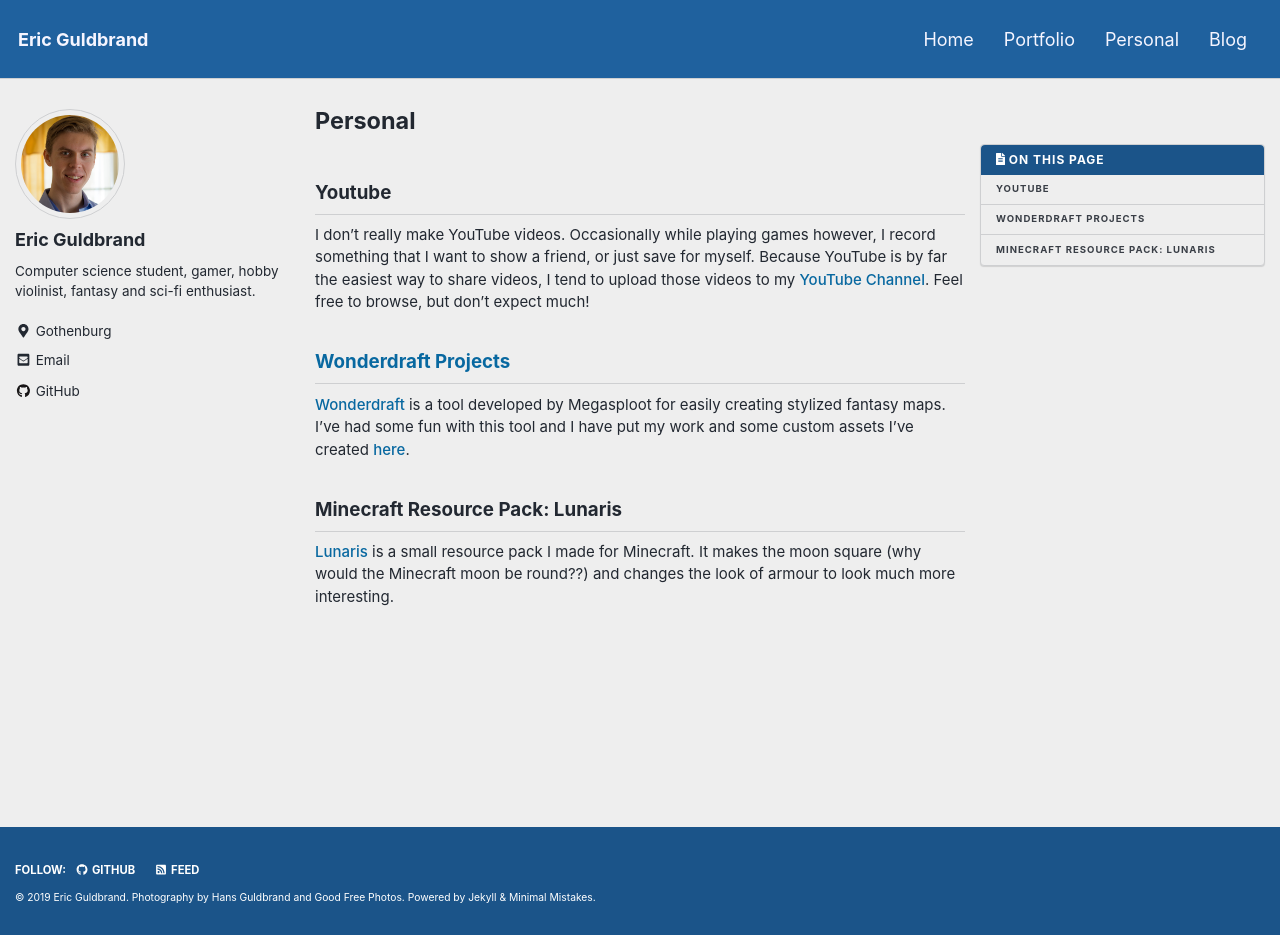
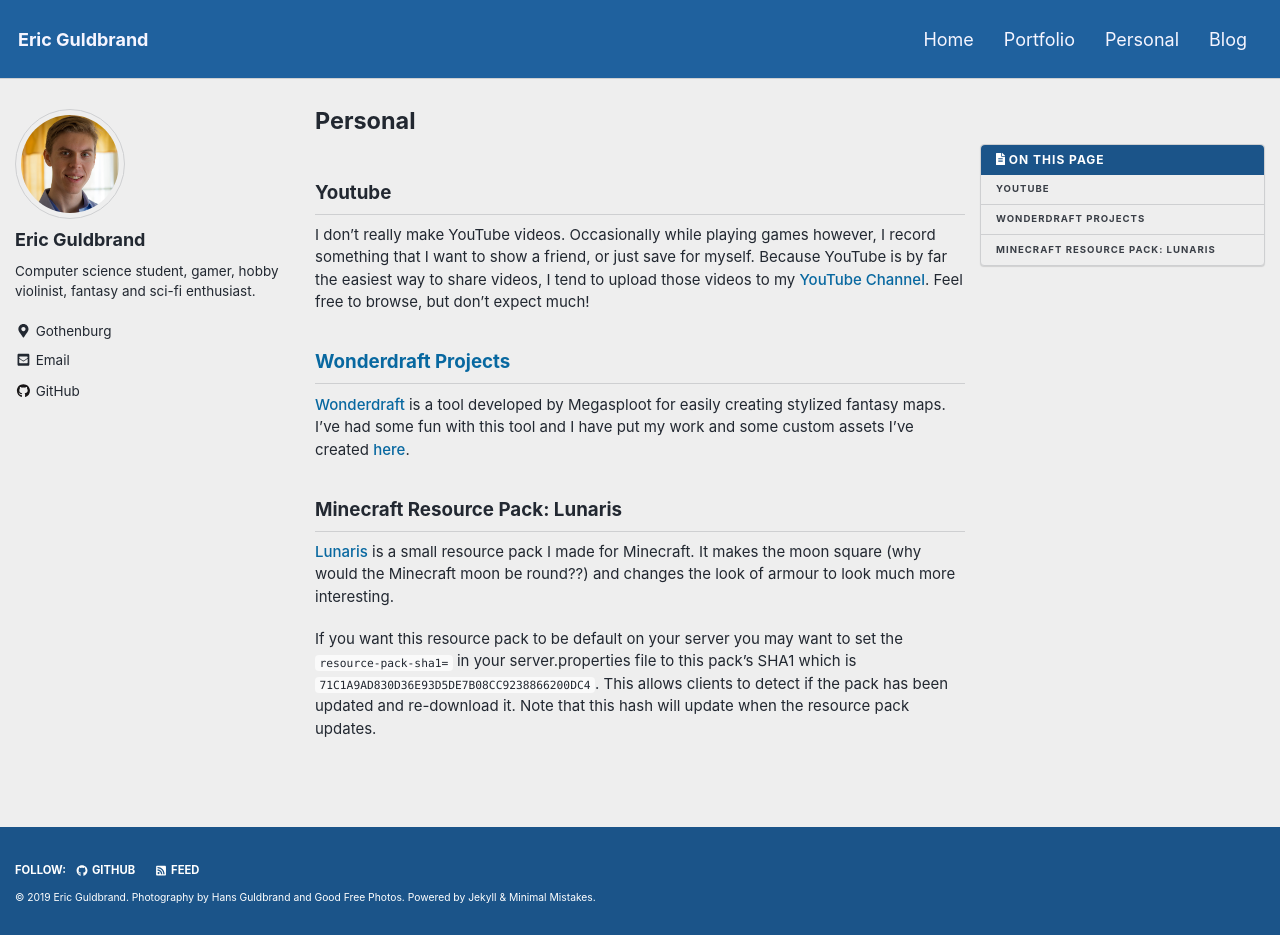
Before and after one commit to ecen/ecen.github.io, a Jekyll site: the page built from _pages/personal.md, in a window 1280 px wide and 935 px high. Built offline with Jekyll 4.4.1, drawn with Linux system fonts in a browser that asks for light colours; nearby versions of some CDN libraries.

Commit message:
Updated to correct lunaris version.

```diff
--- a/_pages/personal.md
+++ b/_pages/personal.md
@@ -13,3 +13,5 @@
 
 ## Minecraft Resource Pack: Lunaris
 [Lunaris](/assets/docs/Lunaris.zip) is a small resource pack I made for Minecraft. It makes the moon square (why would the Minecraft moon be round??) and changes the look of armour to look much more interesting.
+
+If you want this resource pack to be default on your server you may want to set the `resource-pack-sha1=` in your server.properties file to this pack's SHA1 which is `71C1A9AD830D36E93D5DE7B08CC9238866200DC4`. This allows clients to detect if the pack has been updated and re-download it. Note that this hash will update when the resource pack updates.
```
Also changed, not shown: 1 other file.
